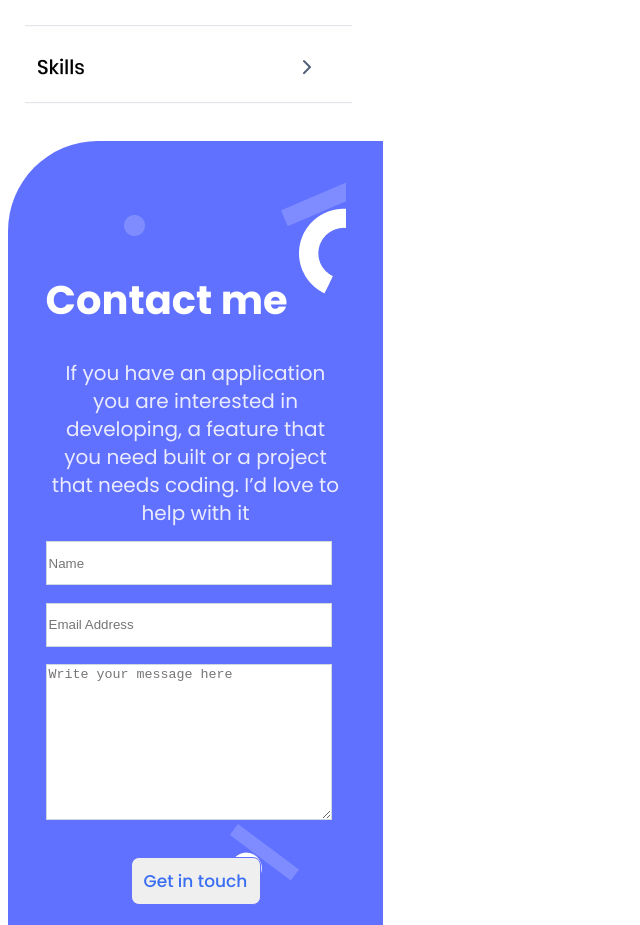
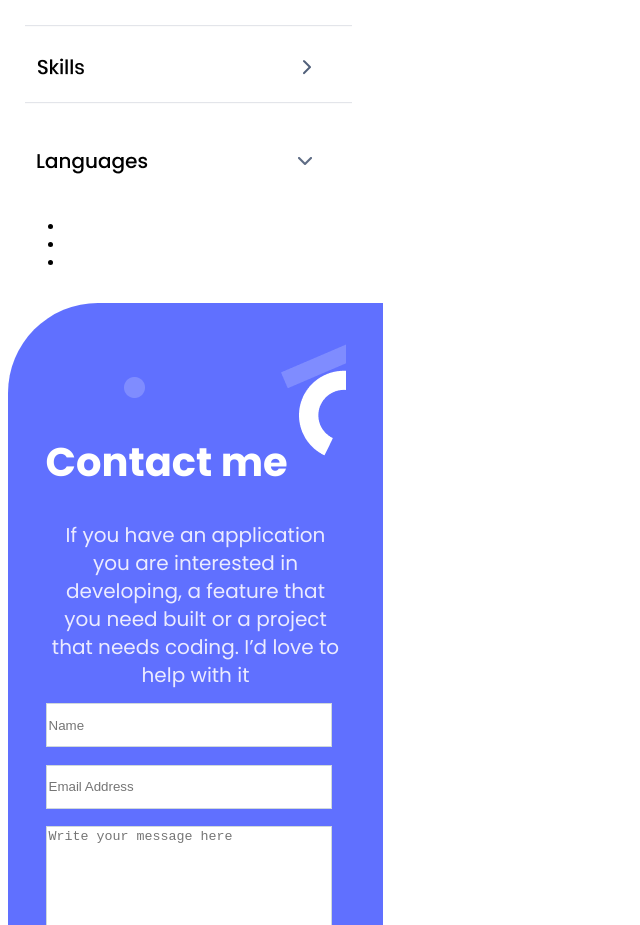
Before and after one commit to sibabalwemosia24/Microverse_Portfolio_Mobile-first, a website: page index.html in a window 1280 px wide. Shown: the part 4027-4952 px from the top of the page, without its empty margins (0-640 px from the left). Drawn offline with Linux system fonts and the light colour scheme.

Commit message:
fixed errors in css file

```diff
--- a/index.html
+++ b/index.html
@@ -142,7 +142,7 @@
 
   <!--About Myself-->
   <section class="about-myself">
-    <div>
+    <div class="about-myself-b">
       <h2 class="about-myself-a">About Myself</h2>
       <p class="info">Hello I’m a software developer! I can help you build a product , feature or website Look through some of my work and experience! If you like what you see and have a project you need coded, don’t hestiate to contact me.</p>
       <h3 class="contact">LET’S CONNECT</h3>
@@ -164,6 +164,15 @@
       <li><img src="./images/Frame8.png" alt="frameworks button"></li>
       <li><img src="./images/Frame12.png" alt="skills button"></li>
     </ul>
+    <div class="about-myself-c">
+      <img src="./images/Frame7.png" alt="languages button">
+      <ul>
+        <li><img></li>
+        <li><img></li>
+        <li><img></li>
+      </ul>
+
+    </div>
 
   </section>
   <footer class="contact-me">
```
